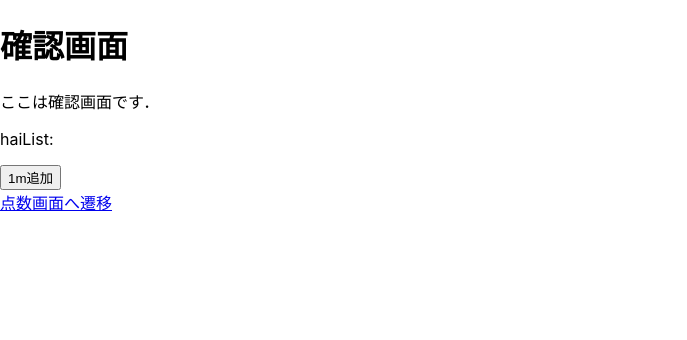
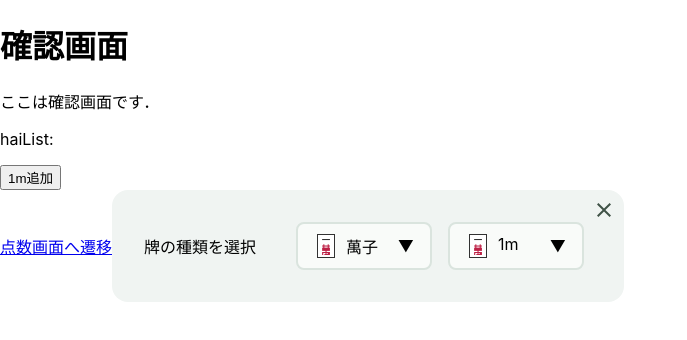
Before and after one commit to disk-12/HappyMahjong, a React (Create React App) app in the folder frontend/: page /check in a window 1280 px wide. Shown: the top 340 px of the page, without its empty margins (0-687 px from the left). Built offline with nearby package versions, Linux system fonts and the light colour scheme.

Commit message:
closeできるようにした

```diff
--- a/frontend/src/components/HaiSelectPopup/HaiSelectPopup.scss
+++ b/frontend/src/components/HaiSelectPopup/HaiSelectPopup.scss
@@ -3,6 +3,7 @@
         display:inline-block;
         min-width: 512px;
         height:112px;
+        position:relative;
     }
     &__panel{
         display:flex;
@@ -14,4 +15,10 @@
         justify-content: space-between;
         padding:0 32px;
     }
+    &__close{
+        padding:8px;
+        position:absolute;
+        top:0;
+        right:0;
+    }
 }
--- a/frontend/src/components/HaiSelectPopup/HaiSelectPopup.tsx
+++ b/frontend/src/components/HaiSelectPopup/HaiSelectPopup.tsx
@@ -1,25 +1,38 @@
-import classNames from "classnames";
 import { HaiSelectorPair } from "components/HaiSelectorPair";
-import React, { useState } from "react";
-import ClickAwayListener from "react-click-away-listener";
+import React from "react";
+import { MdClose } from "react-icons/md";
+import { color } from "assets/color";
 import "./HaiSelectPopup.scss";
 type HaiProps = {
   type: HaiType;
   number: number;
 };
-type Props = { initHai: HaiProps };
+type Props = { initHai: HaiProps; disable?: boolean; onClose?: Function };
 type HaiType = "m" | "p" | "s" | "z";
 
 const typeList = ["m", "p", "s", "z"] as HaiType[];
 const Type2Index = { m: 0, p: 1, s: 2, z: 3 };
 
-export const HaiSelectPopup: React.FC<Props> = ({ initHai }) => {
+export const HaiSelectPopup: React.FC<Props> = ({
+  initHai,
+  disable = false,
+  onClose,
+}) => {
   return (
+    <>
+      {!disable && (
         <div className="Popup__box">
+          {onClose && (
+            <div className="Popup__close" onClick={() => onClose()}>
+              <MdClose size={24} color={color.MainGreen} title="Close Popup!" />
+            </div>
+          )}
           <div className="Popup__panel">
             <div className="Popup__text">牌の種類を選択</div>
             <HaiSelectorPair initHai={initHai} />
           </div>
         </div>
+      )}
+    </>
   );
 };
--- /dev/null
+++ b/frontend/src/components/HaiSelectPopup/index.tsx
@@ -0,0 +1 @@
+export { HaiSelectPopup } from "./HaiSelectPopup";
--- a/frontend/src/pages/Check/Check.tsx
+++ b/frontend/src/pages/Check/Check.tsx
@@ -4,6 +4,7 @@ import { Link } from "react-router-dom";
 import { useAppDispatch, useAppSelector } from "../../app/store";
 import { haiListSelector, add } from "../../app/HaiListSlice";
 import "./Check.scss";
+import { HaiSelectPopup } from "components/HaiSelectPopup";
 interface Props {}
 
 export const Check: React.FC<Props> = () => {
@@ -27,6 +28,10 @@ export const Check: React.FC<Props> = () => {
       </button>
       <br />
       <Link to="/result">点数画面へ遷移</Link>
+      <HaiSelectPopup
+        initHai={{ type: "m", number: 1 }}
+        onClose={() => console.log("close")}
+      />
     </>
   );
 };
--- a/frontend/src/pages/Top/Top.tsx
+++ b/frontend/src/pages/Top/Top.tsx
@@ -6,7 +6,6 @@ import { Link } from "react-router-dom";
 import { Hai } from "components/Hai";
 import { MdOutlineCameraAlt } from "react-icons/md";
 import { color } from "assets/color";
-import { HaiSelectPopup } from "components/HaiSelectPopup/HaiSelectPopup";
 interface Props {}
 
 export const Top: React.FC<Props> = () => {
@@ -40,7 +39,6 @@ export const Top: React.FC<Props> = () => {
         color={color.MainGreen}
         title="Take picture!"
       />
-      <HaiSelectPopup initHai={{ type: "m", number: 1 }} />
     </>
   );
 };
```
Lines whose indentation alone changed are shown as unchanged.
